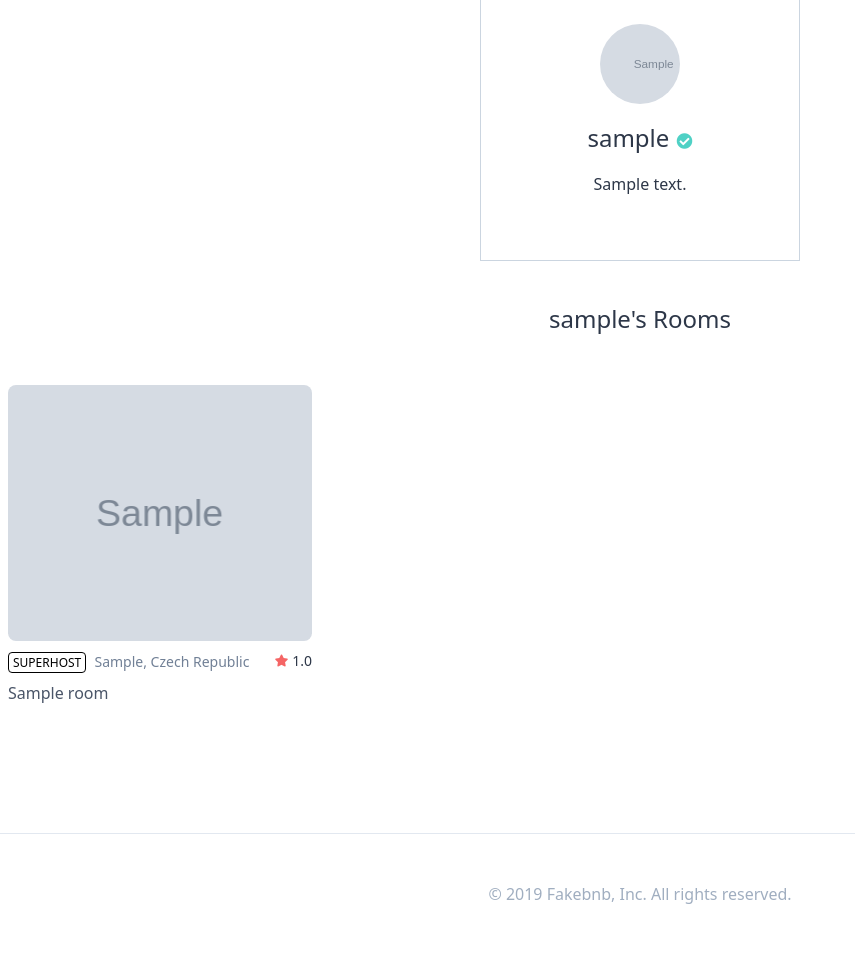
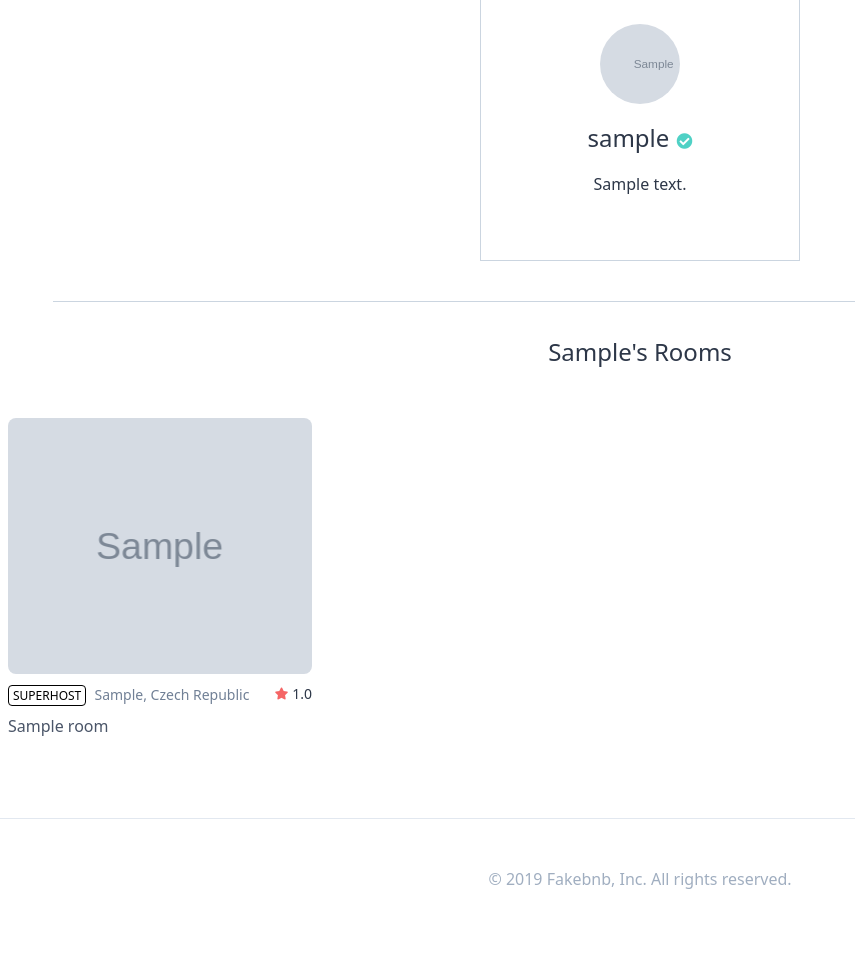
Before and after one commit to samnoh/airbnb-clone, a Django app: page /users/1/ in a window 1280 px wide. Shown: the part 129-1083 px from the top of the page, without its empty margins (0-855 px from the left). After the commit the page ends 1018 px from the top, so only its background shows below. Run offline with Django 3.2, Linux system fonts and the light colour scheme; tables that the repository leaves empty hold one stand-in row (values such as "Sample post"); grey boxes marked "Sample" are stand-in pictures; style sheets or scripts are compiled from the project's sources; parts of the project's set-up code (start-up, migrations or seed data) failed here and were passed over; some libraries are stand-ins or nearby versions.

```diff
--- a/templates/users/user_detail.html
+++ b/templates/users/user_detail.html
@@ -31,8 +31,9 @@ Your Profile
 </div>
 
 {% if user_obj.rooms.count > 0 %}
-<div class="container mx-auto flex flex-col items-center mb-24">
-    <h3 class="mb-12 text-2xl">{{user_obj.username}}'s Rooms</h3>
+<div class="w-11/12 h-px mx-auto mt-4 mb-8 bg-gray-400"></div>
+<div class="container mx-auto flex flex-col items-center mb-12">
+    <h3 class="mb-12 text-2xl">{{user_obj.first_name}}'s Rooms</h3>
     <div class="w-full flex flex-wrap">
         {% for room in user_obj.rooms.all %}
         {% include 'mixins/room_card.html' with room=room %}
```
Also changed, not shown: README.md, img/profile_page.png (added).
